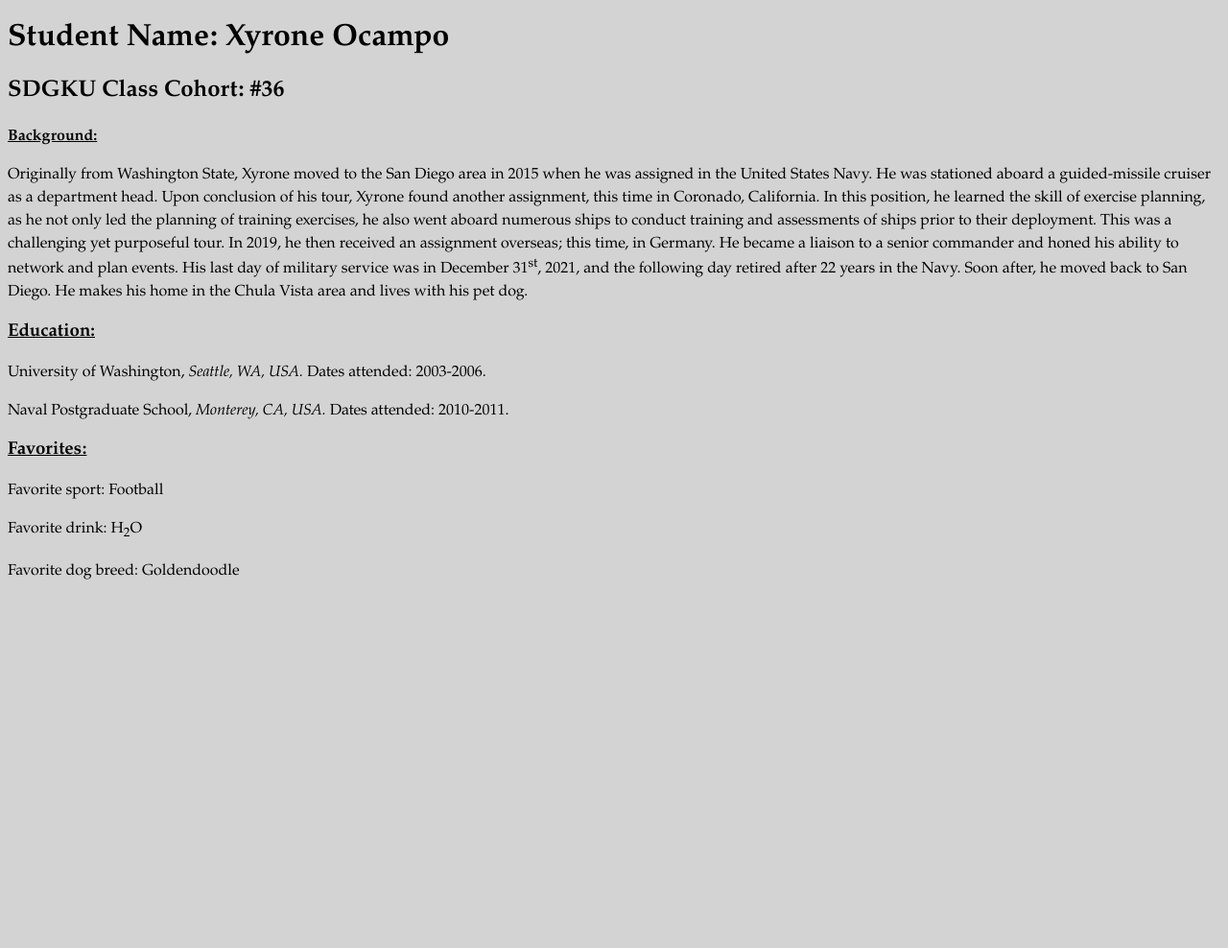
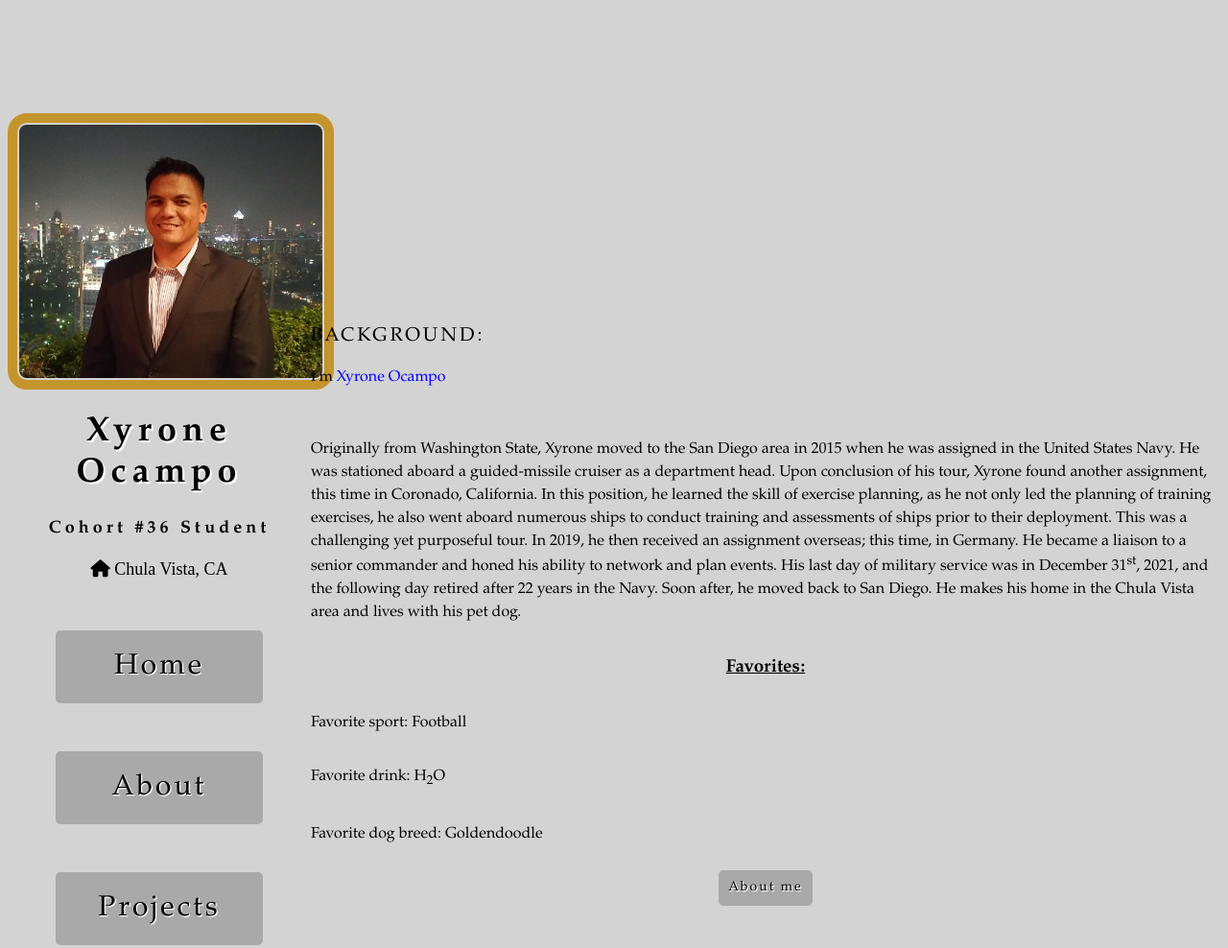
Before and after one commit to xyr10/c0c0nut-1, a plain HTML site: page index.html in a window 1280 px wide. Shown: the top 988 px of the page at 96% size. Before the commit the page ends 800 px from the top, so only its background shows below. Drawn offline with Linux system fonts and the light colour scheme.

Commit message:
Add files via upload

```diff
--- a/index.html
+++ b/index.html
@@ -4,29 +4,41 @@
     <meta charset="UTF-8">
     <meta http-equiv="X-UA-Compatible" content="IE=edge">
     <meta name="viewport" content="width=device-width, initial-scale=1.0">
-    <link rel="preconnect" href="https://fonts.googleapis.com">
-    <link rel="preconnect" href="https://fonts.gstatic.com" crossorigin>
-    <link href="https://fonts.googleapis.com/css2?family=Cormorant+Garamond:wght@300&display=swap" rel="stylesheet">
-    <link rel="stylesheet" href="mystyle.css">
+    <script src="https://kit.fontawesome.com/05d7bf7938.js" crossorigin="anonymous"></script>
+        <link rel="stylesheet" href="mystyle.css">
     <title>Xyrone Ocampo Biography</title>
-    <p class=".geo-location"></p>
+
 </head>
 <body>
-    <div class=".grid-two-columns">
-        <header class=".site-header">
-        <h1> Student Name: Xyrone Ocampo </h1>
-        <h2>SDGKU Class Cohort: #36 </h2>
+    <div class="grid-two-columns">
+        <header class="site-header">
+            <img src="City headshot 5.jpg" alt="my-picture">
+            <h1> Xyrone Ocampo </h1>
+            <h2>Cohort #36 Student </h2>
+            <p class="geo-location"><i class="fa-solid fa-house"></i> Chula Vista, CA</p>
 
-            <p><b><ins>Background: </ins></b></p>
+            <nav class="menu">
+                <a class="btn" href="index.html">Home</a>
+                <a class="btn" href="about.html">About</a>
+                <a class="btn" href="projects.html">Projects</a>
+                <a class="btn" href="contact.html">Contact</a>
+            </nav>
+        </header>
+        <main>
+            <p class="greeting">Background:</p>
+            <p class="my-name">I'm <span>Xyrone Ocampo</span></p>
+            <br>
             <p>Originally from Washington State, Xyrone moved to the San Diego area in 2015 when he was assigned in the United States Navy. He was stationed aboard a guided-missile cruiser as a department head. Upon conclusion of his tour, Xyrone found another assignment, this time in Coronado, California. In this position, he learned the skill of exercise planning, as he not only led the planning of training exercises, he also went aboard numerous ships to conduct training and assessments of ships prior to their deployment. This was a challenging yet purposeful tour. In 2019, he then received an assignment overseas; this time, in Germany. He became a liaison to a senior commander and honed his ability to network and plan events. His last day of military service was in December 31<sup>st</sup>, 2021, and the following day retired after 22 years in the Navy. Soon after, he moved back to San Diego. He makes his home in the Chula Vista area and lives with his pet dog.</p>
-        <h3><b><ins>Education:</ins></b></h3>
-            <p>University of Washington,<i> Seattle, WA, USA.</i> Dates attended: 2003-2006.</p>
-            <p>Naval Postgraduate School, <i>Monterey, CA, USA.</i> Dates attended: 2010-2011.</p>
 
-        <h3><b><ins>Favorites: </ins></b></h4>
+            <h3><b><ins>Favorites: </ins></b></h3>
             <p>Favorite sport: Football</p>
             <p>Favorite drink: H<sub>2</sub>O</p>
             <p>Favorite dog breed: Goldendoodle</p>
+        <a href="about.html"class="btn btn-sm">About me</a>
+        </main>
     </div>
 </body>
+<footer>
+
+</footer>
 </html>
--- a/mystyle.css
+++ b/mystyle.css
@@ -12,41 +12,111 @@ p{
     line-height: 1.5;
 }
 h1,h2,h3{
-    text-align: left;
+    text-align: center;
     text-decoration: dashed;
+}
+a{
+    text-decoration: none;
+    color: green;
+    font-size: 30px;
+}
+img{
+    max-width:100%;
 }
 /*utilities*/
 .grid-two-columns{
     display: flex;
 }
+.btn{
+    background-color: darkgray;
+    color: black;
+    text-shadow: 1px 1px 1px white, 1px 1px 1px white;
+    margin:50px;
+    padding:20px;
+    text-align:center;
+    border-radius: 5px;
+    letter-spacing: 3px;
+}
+.btn-sm{
+    font-size: 14px;
+    letter-spacing: 2px;
+    margin: 10px auto;
+    padding:10px;
+}
 /*header*/
+.site-header img{
+    display: block;
+    margin:10px auto;
+    width: 350px;
+    border-radius: 20px;
+    border:10px solid #c4942d;
+    padding: 2px;
+}
 .site-header{
     margin-top: 100px;
-    margin-bottom: 1000px;
-    color: aqua;
-    width:40%;
+    margin-bottom: 100px;
+    color: black;
+    width:25%;
 }
 .site-header h1{
     text-transform: capitalize;
     text-align: center;
     letter-spacing: 6px;
-    font-size: 52px;
-    color:#ffcc00;
+    font-size: 36px;
+    color:black;
     text-shadow: 1px 1px 1px white, 2px 2px 1px white;
 }
 .site-header h2{
-    text-transform: uppercase;
+    text-transform: full-width;
     text-align: center;
     letter-spacing: 4px;
+    font-size: 18px;
 }
 .geo-location{
-    font-size: 500px;
-    font-weight: 2000;
+    font-size: 18px;
+    font-weight: 100;
     font-family: 'Cormorant Garamond', serif;
     text-align: center;
 }
-
+.greeting{
+    text-transform: uppercase;
+    font-size: 20px;
+    letter-spacing: 3px;
+    margin-bottom:0;
+}
+.my-name span{
+        color:blue;
+}
+/*nav*/
+.menu a{
+    display: block
+}
+.about-main img{
+    display: block;
+    margin:10px auto;
+    width: 700px;
+    border-radius: 20px;
+    border:10px solid #c4942d;
+    padding: 2px;
+}
 /*main*/
 main{
-    width: 60%
+    display: flex;
+    flex-direction:column;
+    justify-content: center;
+    color:black;
+    width: 75%
 }
+
+li{
+    list-style-type: none;
+    font-size: 24px;
+    margin-bottom: 20px;
+    background-color: whitesmoke;
+    border-radius: 5px;
+    padding:10px;
+}
+
+li::before{
+    <i class="fa-solid fa-bars-progress"></i>;
+}
```
Also changed, not shown: about.html (added, +54 -0 lines), contact.html (added, +41 -0 lines), projects.html (added, +44 -0 lines), City headshot 5.jpg (added), 1 other file.
